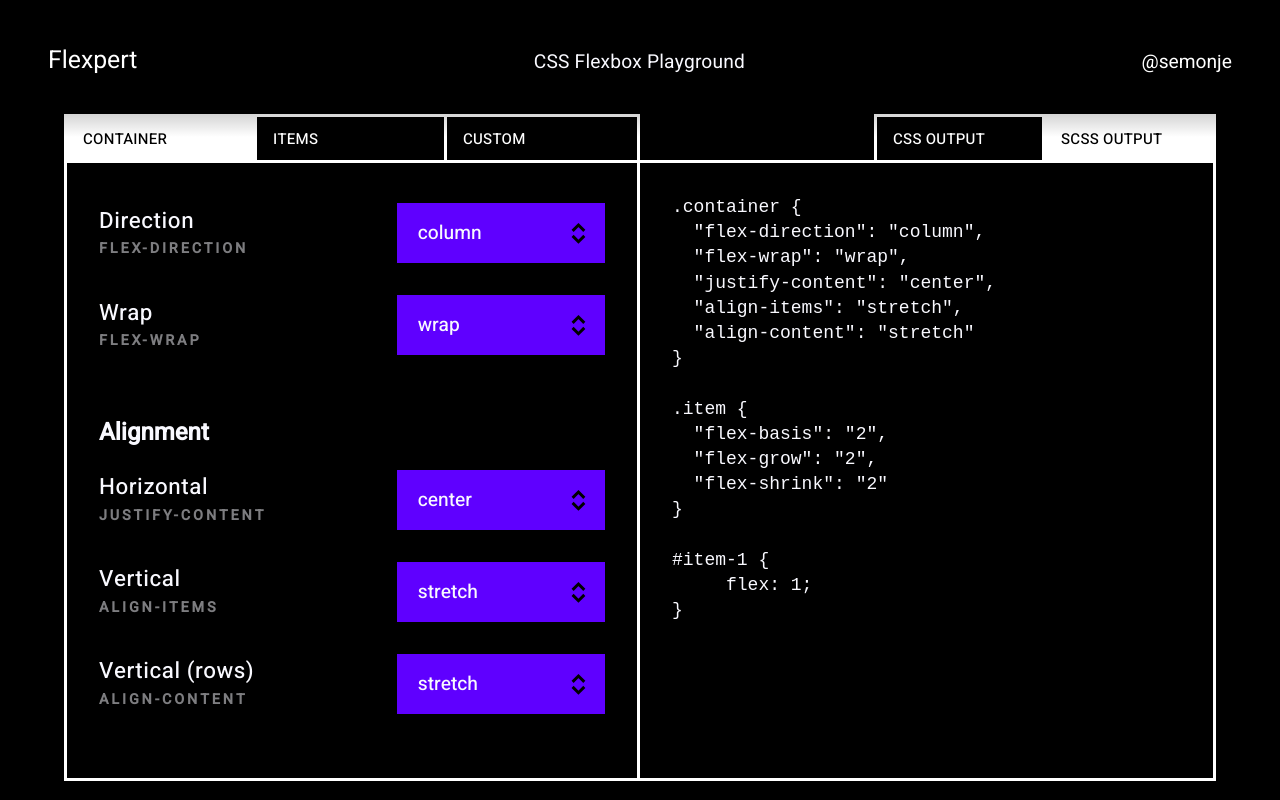
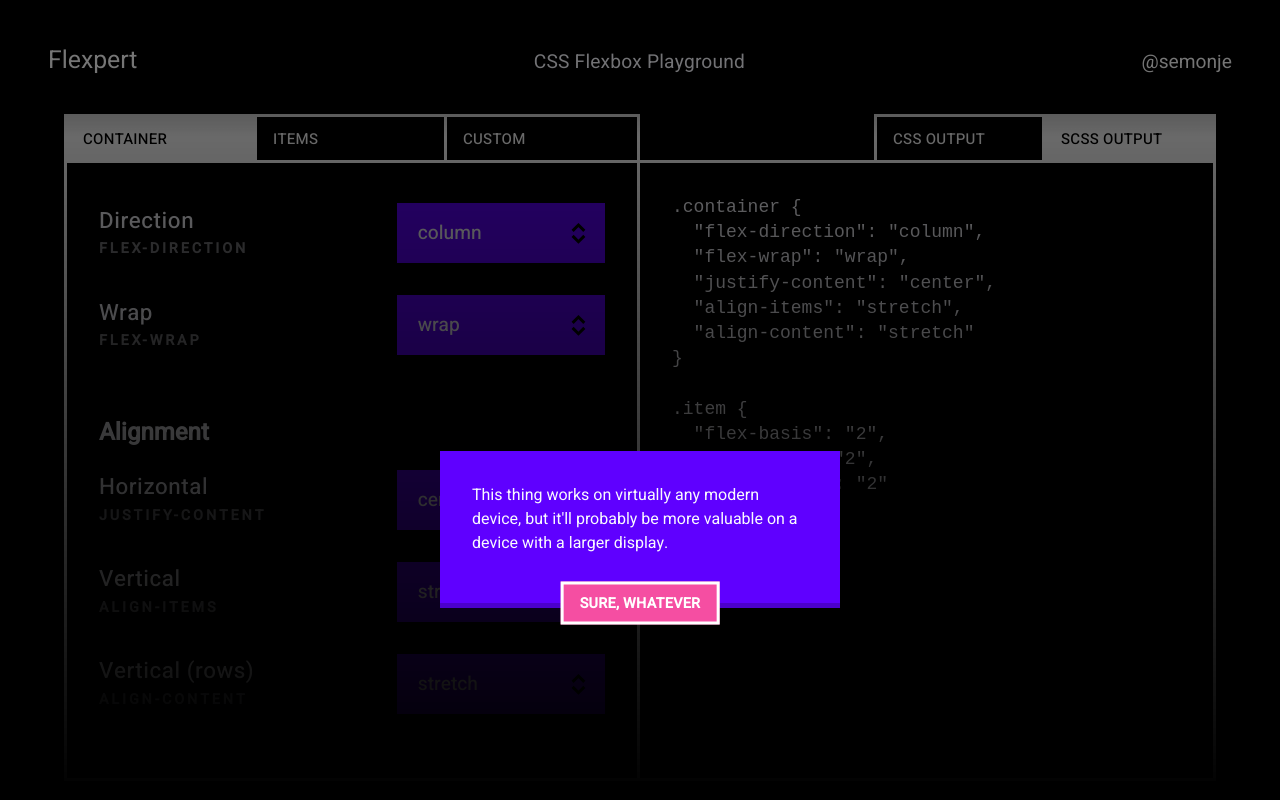
Before and after one commit to s-rd/flexpert, a Vue app: page / in a window 1280 px wide. Shown: the top 800 px of the page. Built offline with nearby package versions, Linux system fonts and the light colour scheme; a web font is replaced by a local one.

Commit message:
More clear note

```diff
--- a/src/assets/sass/modules/_nav-bar.scss
+++ b/src/assets/sass/modules/_nav-bar.scss
@@ -29,26 +29,25 @@
   }
   &__link {
     color: $color__white;
-    text-decoration: none;
+    text-decoration: underline;
     font-size: $font__size;;
     font-weight: 400;
-    &:hover {
-      text-decoration: underline;
-    }
   }
   &__mobile-note {
     @extend %font-size;
     position: fixed;
+    top: 0;
     bottom: 0;
     left: 0;
     right: 0;
     display: flex;
     justify-content: center;
+    align-items: flex-end;
     padding: $spacing--bbbb $spacing--ss 15vw;
-    background: linear-gradient(to bottom, rgba($color__dark, 0), rgba($color__dark, 1));
+    background: linear-gradient(to bottom, rgba($color__dark, 0.5), rgba($color__dark, 1));
     p {
       width: 25rem;
-      padding: $spacing--sss $spacing--sss $spacing--s;
+      padding: $spacing--ss $spacing--ss $spacing--s;
       margin: 0;
       background: $color__primary;
       border-bottom: solid 5px darken($color__primary, 10);
@@ -85,6 +84,17 @@
     align-items: baseline;
     justify-content: space-between;
     background: linear-gradient(to bottom, rgba($color__dark, 1), rgba($color__dark, 0));
+    &__link {
+      text-decoration: none;
+      &:hover {
+        text-decoration: underline;
+      }
+    }
+    &__mobile-note p {
+      padding: $spacing--ss $spacing--ss $spacing--s;
+    }
+  }
+  @include from(large) {
     &__mobile-note {
       display: none;
     }
--- a/src/components/NavBar.vue
+++ b/src/components/NavBar.vue
@@ -9,7 +9,7 @@
       <p>
         This thing works on virtually any modern device, but it'll
         probably be more valuable on a device with a larger display.
-        <a href="#" class="nav-bar__mobile-close" @click="closeNote">Sure, whatever</a>
+        <a class="nav-bar__mobile-close" @click="closeNote">Sure, whatever</a>
       </p>
     </div>
 
```
